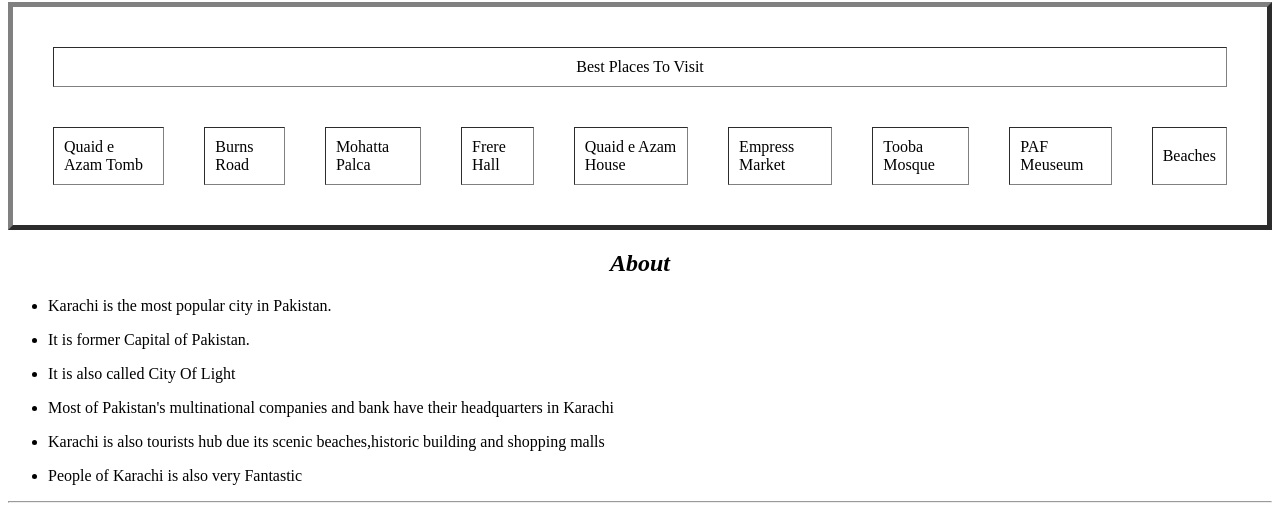
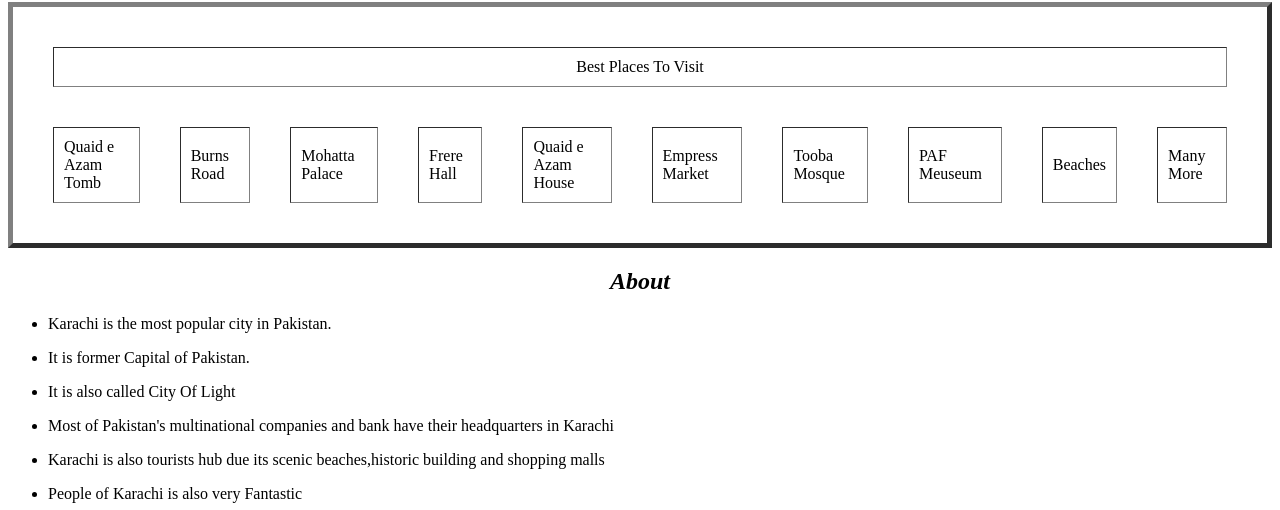
Before and after one commit to ZunulNoor/About-Karachi, a plain HTML site: page index.html in a window 1280 px wide. Shown: the part 220-730 px from the top of the page. Drawn offline with Linux system fonts and the light colour scheme.

Commit message:
Update index.html

```diff
--- a/index.html
+++ b/index.html
@@ -20,13 +20,14 @@
         <tr>
             <td>Quaid e Azam Tomb </td>
             <td>Burns Road</td>
-            <td>Mohatta Palca</td>
+            <td>Mohatta Palace</td>
             <td>Frere Hall </td>
             <td>Quaid e Azam House </td>
             <td>Empress Market</td>
             <td>Tooba Mosque</td>
             <td>PAF Meuseum </td>
             <td>Beaches</td>
+            <td>Many More</td>
         </tr>
     </tbody>
     </table>
```
